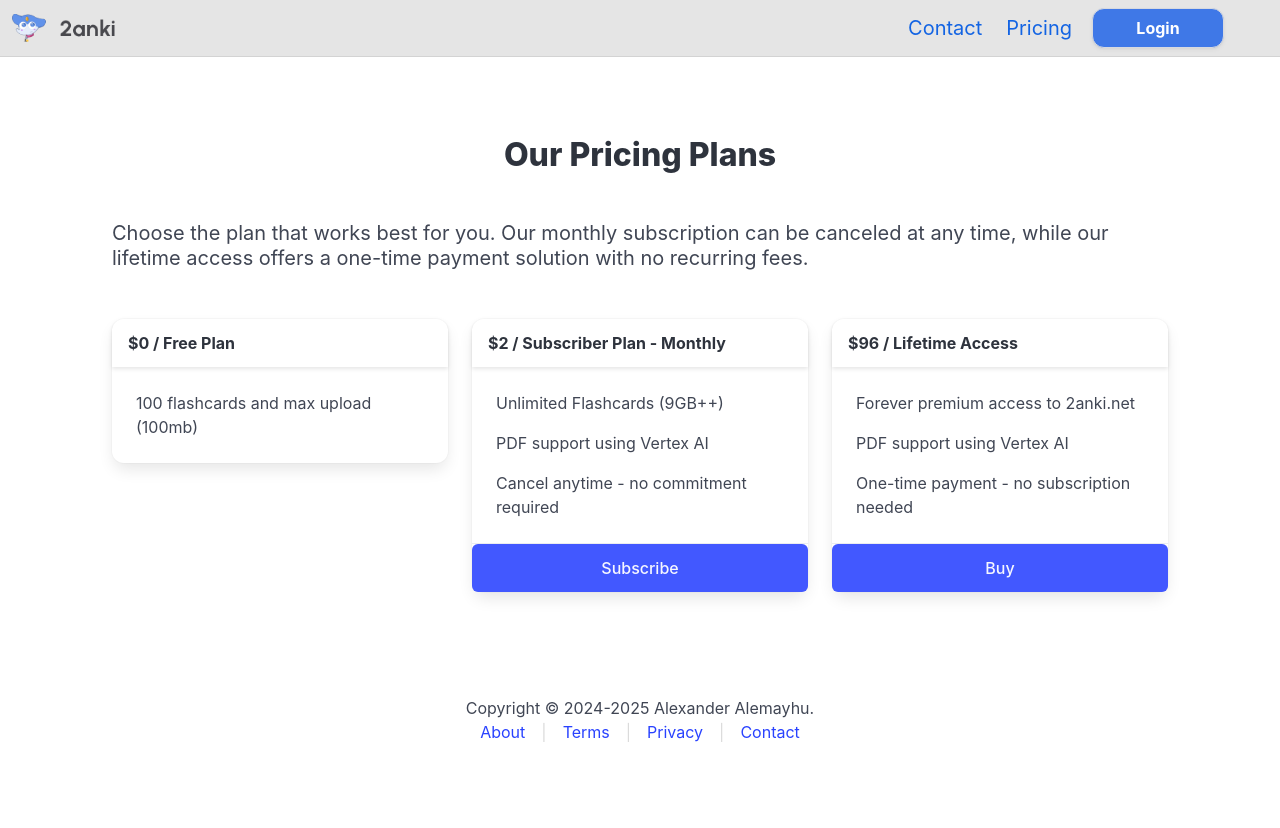
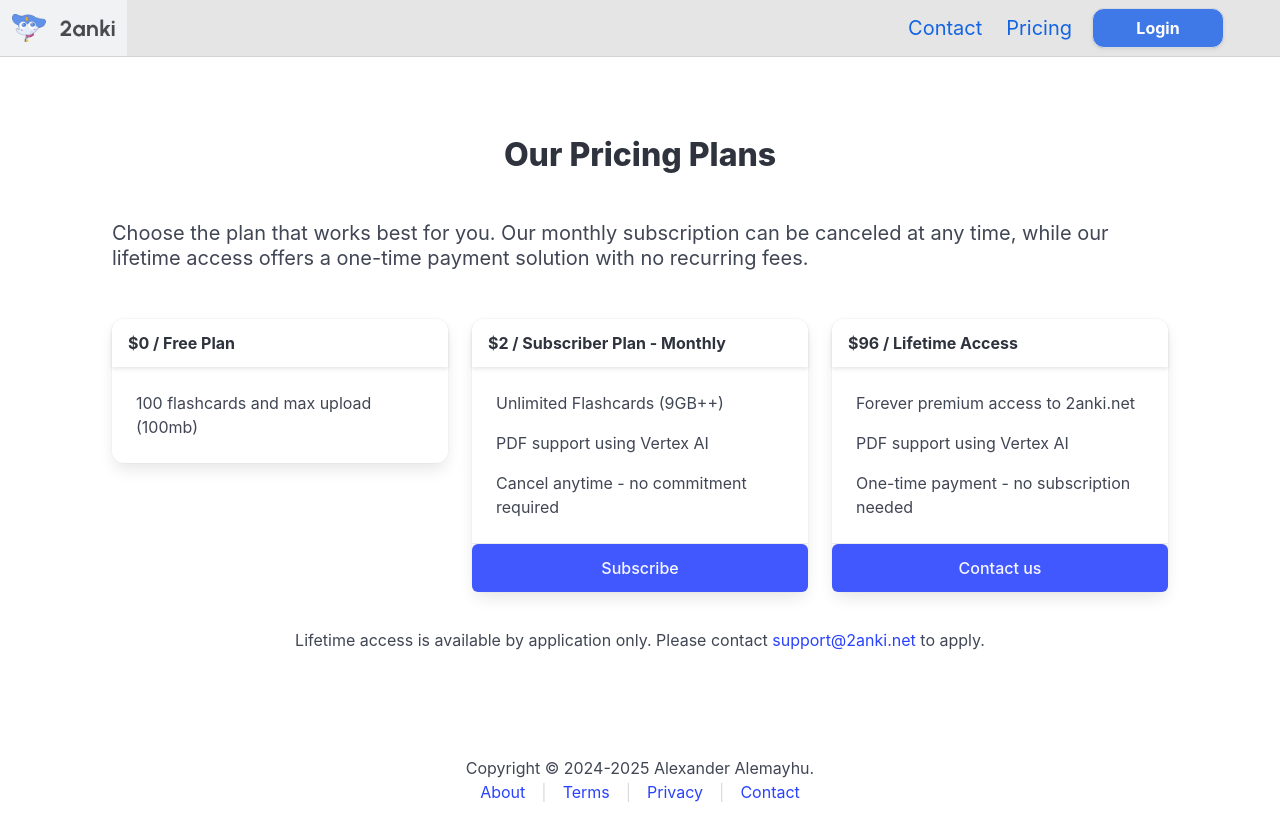
Before and after one commit to 2anki/web, a React app: page /pricing in a window 1280 px wide. Before the commit the page ends 800 px from the top, so only its background shows below. Built offline with nearby package versions, Linux system fonts and the light colour scheme; no server answers.

Commit message:
feat: make life-time access by request only
I am getting tired of dealing with the people who are using different
emails for their lifetime access. Turning this into a manual processing
while set the expectation and reduce my workload.

Signed-off-by: Alexander Alemayhu <alexander@alemayhu.com>

```diff
--- a/src/pages/HomePage/components/Sections/tier/TierSection.tsx
+++ b/src/pages/HomePage/components/Sections/tier/TierSection.tsx
@@ -10,7 +10,7 @@ interface TierSectionProps {
 
 function TierSection({ isLoggedIn }: Readonly<TierSectionProps>) {
   const subcribeLink = isLoggedIn ? getSubscribeLink() : '/login';
-  const lifetimeLink = isLoggedIn ? getLifetimeLink() : '/login';
+  const lifetimeLink = getLifetimeLink();
 
   return (
     <div className="container">
@@ -33,7 +33,7 @@ function TierSection({ isLoggedIn }: Readonly<TierSectionProps>) {
               title="Lifetime Access"
               description="Forever premium access to 2anki.net"
               action={{
-                text: 'Buy',
+                text: 'Contact us',
                 link: lifetimeLink,
               }}
             />
--- a/src/pages/PricingPage/PricingPage.tsx
+++ b/src/pages/PricingPage/PricingPage.tsx
@@ -12,7 +12,7 @@ export default function PricingPage({
   isLoggedIn,
 }: Readonly<PricingPageProps>) {
   const subcribeLink = isLoggedIn ? getSubscribeLink() : '/login';
-  const lifetimeLink = isLoggedIn ? getLifetimeLink() : '/login';
+  const lifetimeLink = getLifetimeLink();
 
   return (
     <PageContainer>
@@ -68,9 +68,17 @@ export default function PricingPage({
                     'One-time payment - no subscription needed',
                   ]}
                   link={lifetimeLink}
-                  linkText="Buy"
+                  linkText="Contact us"
                 />
               </div>
+            </div>
+
+            <div className="has-text-centered mt-5">
+              <p>
+                Lifetime access is available by application only. Please contact{' '}
+                <a href="mailto:support@2anki.net">support@2anki.net</a> to
+                apply.
+              </p>
             </div>
           </div>
         </section>
--- a/src/pages/PricingPage/payment.links.ts
+++ b/src/pages/PricingPage/payment.links.ts
@@ -1,9 +1,7 @@
 export const getSubscribeLink = () =>
-  process.env.NODE_ENV === 'development' ?
-    'https://buy.stripe.com/test_fZebM83k00Rj6PeeUU' :
-    'https://buy.stripe.com/cN2cPC6ek7RCbjGdQU';
+  process.env.NODE_ENV === 'development'
+    ? 'https://buy.stripe.com/test_fZebM83k00Rj6PeeUU'
+    : 'https://buy.stripe.com/cN2cPC6ek7RCbjGdQU';
 
 export const getLifetimeLink = () =>
-  process.env.NODE_ENV === 'development' ?
-    'https://buy.stripe.com/test_14kbM82fW43v6PeeUV' :
-    'https://buy.stripe.com/28obLyeKQ3BmcnK8wB';
+  'mailto:support@2anki.net?subject=Lifetime%20Access%20for%202anki.net&body=Hello,%20I%20would%20like%20to%20purchase%20a%20lifetime%20access%20for%202anki.net.';
```
